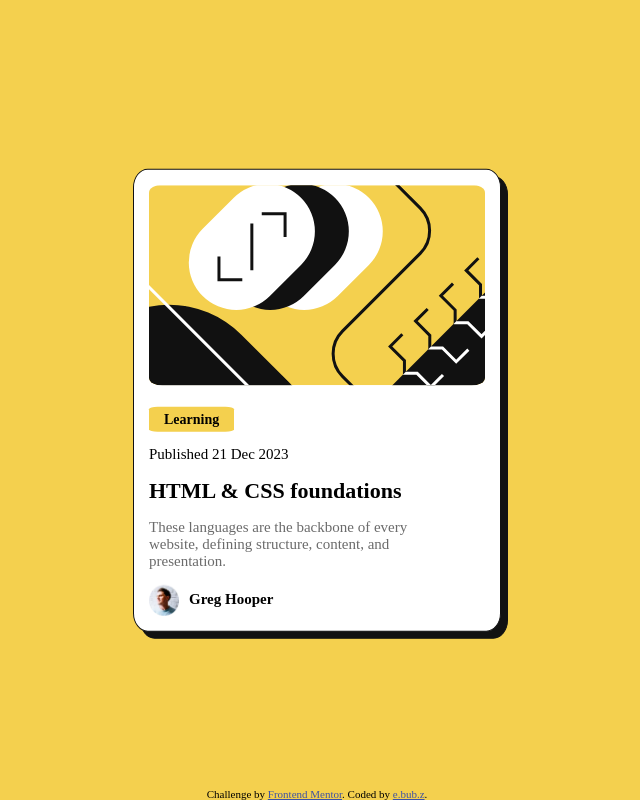
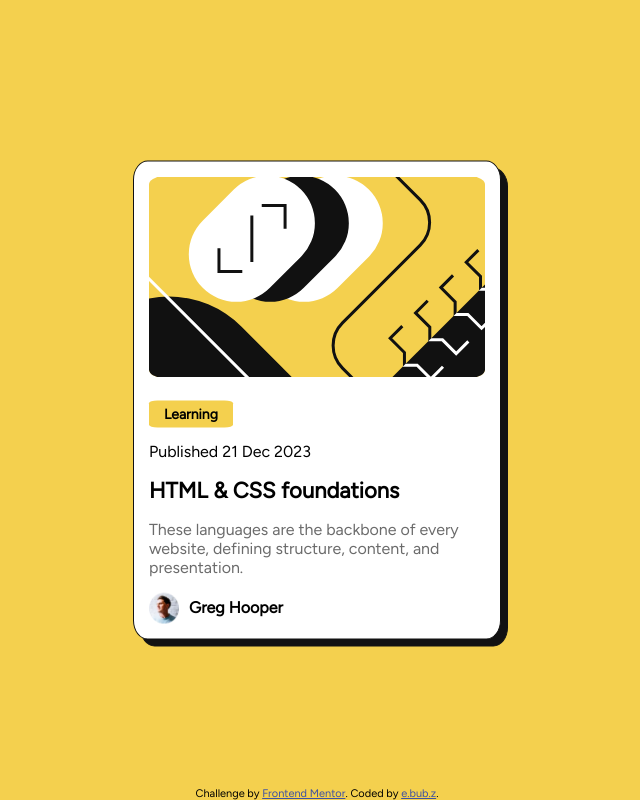
Before and after one commit to ebubz-dev/blog-preview-card, a plain HTML site: page index.html in a window 1280 px wide. Shown: the whole page, without its empty margins (323-963 px from the left). Drawn offline with Linux system fonts and the light colour scheme.

Commit message:
font changed

```diff
--- a/index.html
+++ b/index.html
@@ -5,7 +5,8 @@
   <meta name="viewport" content="width=device-width, initial-scale=1.0"> <!-- displays site properly based on user's device -->
 
   <link rel="icon" type="image/png" sizes="32x32" href="./assets/images/favicon-32x32.png">
-  <link rel="stylesheet" href="style.css">
+  <link rel="stylesheet" href="https://fonts.googleapis.com/css2?family=Figtree">
+  <link rel="stylesheet" type="text/css" href="style.css">
 
   <title>Frontend Mentor | Blog preview card</title>
 
--- a/style.css
+++ b/style.css
@@ -1,7 +1,7 @@
 body {
     background-color: hsl(47, 88%, 63%);
-    font-size: 15px;
-    font-family: "Figtree";
+    font-size: 16px;
+    font-family: Figtree;
 }
 .attribution {
     font-size: 11px;
@@ -47,7 +47,7 @@ body {
 }
 .h {
     font-size: 22px;
-    font-weight: 800;
+    font-weight: 900;
     margin: 0;
 }
 .svg {
```
